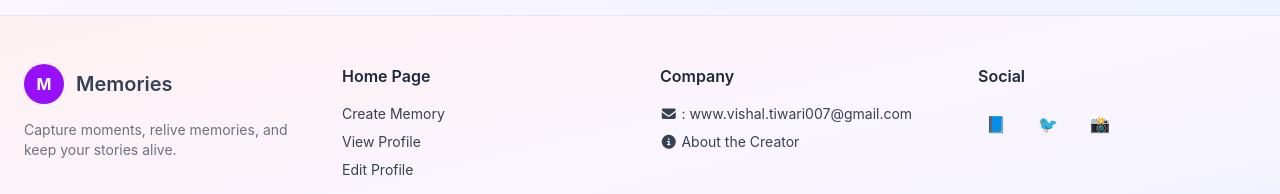
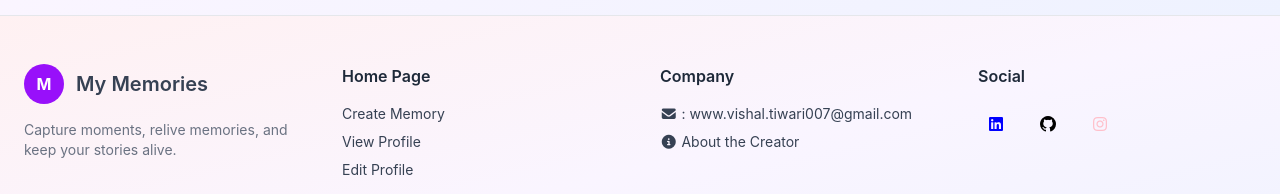
Before and after one commit to Vishal05it/Memories-App, a React (Vite) app in the folder Frontend/: page / in a window 1280 px wide. Shown: the part 914-1108 px from the top of the page. Built offline with nearby package versions, Linux system fonts and the light colour scheme; no server answers.

Commit message:
Footer icons and links added

```diff
--- a/Frontend/src/Components/Footer.jsx
+++ b/Frontend/src/Components/Footer.jsx
@@ -13,7 +13,7 @@ function Footer() {
                 M
               </div>
 
-              <span className="text-xl font-semibold">Memories</span>
+              <span className="text-xl font-semibold">My Memories</span>
             </div>
 
             <p className="text-sm text-gray-500 dark:text-gray-400">
@@ -76,16 +76,34 @@ function Footer() {
             </h3>
 
             <div className="flex gap-4">
-              <a className="p-2 rounded-lg hover:bg-purple-100 dark:hover:bg-gray-800 transition cursor-pointer">
-                📘
+              <a
+                href="https://www.linkedin.com/in/vishal-tiwari-17684822a?utm_source=share&utm_campaign=share_via&utm_content=profile&utm_medium=android_app"
+                target="_blank"
+                className="p-2 rounded-lg hover:bg-purple-100 dark:hover:bg-gray-800 transition cursor-pointer"
+              >
+                <i
+                  style={{
+                    color: "blue",
+                  }}
+                  class="fa-brands fa-linkedin"
+                ></i>
               </a>
 
-              <a className="p-2 rounded-lg hover:bg-purple-100 dark:hover:bg-gray-800 transition cursor-pointer">
-                🐦
+              <a
+                href="https://github.com/Vishal05it"
+                target="_blank"
+                className="p-2 rounded-lg hover:bg-purple-100 dark:hover:bg-gray-800 transition cursor-pointer"
+              >
+                <i style={{ color: "black" }} class="fa-brands fa-github"></i>
               </a>
 
-              <a className="p-2 rounded-lg hover:bg-purple-100 dark:hover:bg-gray-800 transition cursor-pointer">
-                📸
+              <a
+                href="https://www.instagram.com/vishal_tiwari_tiwari_ji?igsh=MXc0aTAza2I1aGR1cg=="
+                title="Instagram"
+                target="_blank"
+                className="p-2 rounded-lg hover:bg-purple-100 dark:hover:bg-gray-800 transition cursor-pointer"
+              >
+                <i style={{ color: "pink" }} class="fa-brands fa-instagram"></i>
               </a>
             </div>
           </div>
```
